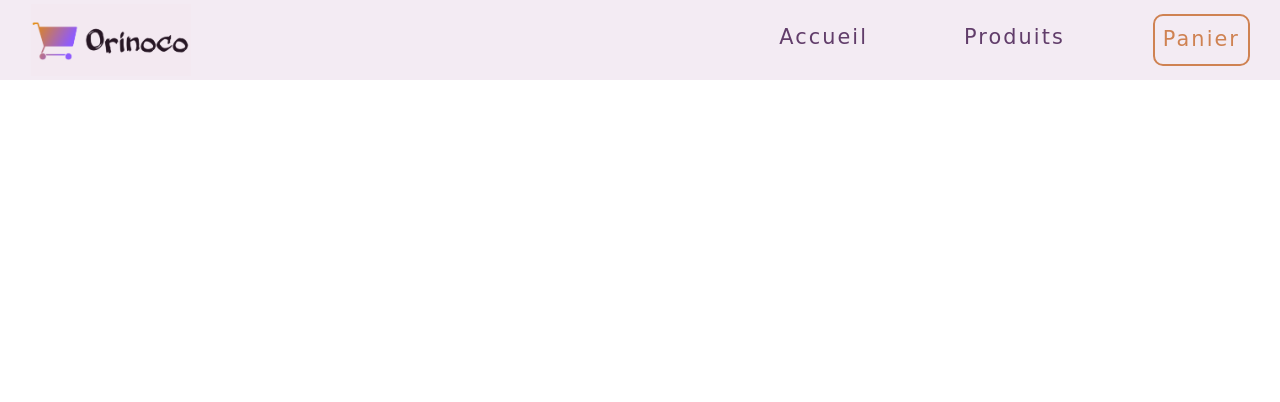
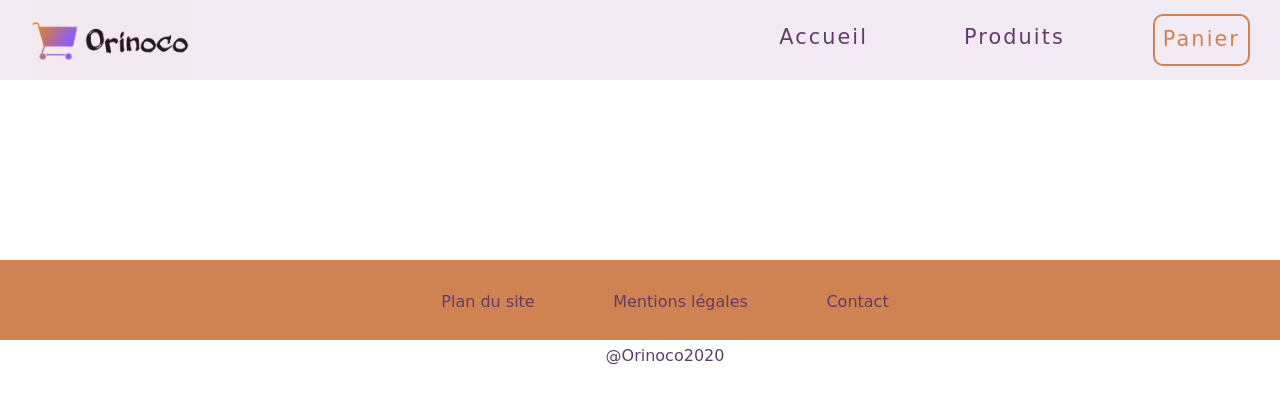
Before and after one commit to LV3125/Orinoco-Oriteddies, a website: page app/panier.html in a window 1280 px wide. Drawn offline with nearby package versions, Linux system fonts and the light colour scheme; a web font is replaced by a local one.

Commit message:
Ajout du footer sur les autres pages panier.html et produit.html

```diff
--- a/app/panier.html
+++ b/app/panier.html
@@ -31,6 +31,20 @@
                     </li>
                 </ul>
             </nav>
+
+            <main>
+
+            </main>
+
+            <!-- FOOTER -->
+            <footer class="row">
+                <ul class="offset-3 col-6">
+                    <li><a href="#">Plan du site</a></li>
+                    <li><a href="#">Mentions légales</a></li>
+                    <li><a href="#">Contact</a></li>
+                    <li>@Orinoco2020</li>
+                </ul>
+            </footer>
         </div>
 
 
--- a/app/scss/layouts/_footer.scss
+++ b/app/scss/layouts/_footer.scss
@@ -1,7 +1,7 @@
 // FOOTER
 footer{
     position: relative;
-    margin-top: 180px;
+    top: 180px;
     height: 80px;
     background-color: $orange;
     & ul{
--- a/package.json
+++ b/package.json
@@ -4,7 +4,7 @@
   "description": "",
   "main": "server.js",
   "scripts": {
-    "test": "echo \"Error: no test specified\" && exit 1",
+    "test": "echo \"Error: no test specified\" && exit 1"
   },
   "author": "",
   "license": "ISC",
```
Also changed, not shown: app/produit.html (+14 -0 lines), app/css/main.css, 1 other file.
